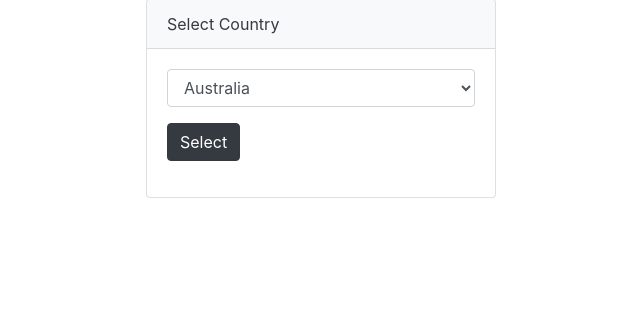
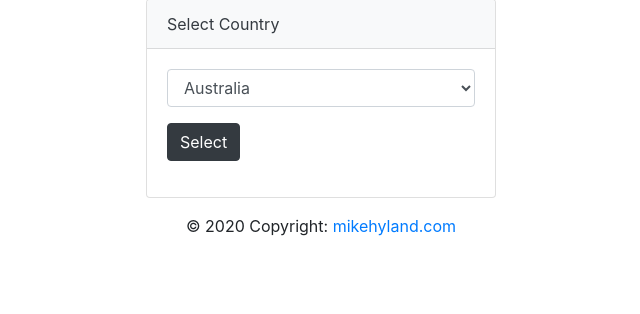
Before and after one commit to opensauce17/news_archive, a Flask app: page / in a window 1280 px wide. Shown: the part 307-621 px from the top of the page, without its empty margins (319-959 px from the left). Run offline with Flask 2, Linux system fonts and the light colour scheme; some libraries are stand-ins or nearby versions.

Commit message:
added footer to main index

```diff
--- a/news/templates/main/index.html
+++ b/news/templates/main/index.html
@@ -52,5 +52,12 @@
 </div>
 </div>
 </div>
+<footer class="page-footer font-small blue">
+
+  <div class="footer-copyright text-center py-3">© 2020 Copyright:
+    <a href="https://mikehyland.com" target="_blank"> mikehyland.com</a>
+  </div>
+
+</footer>
 </body>
 </html>
```
